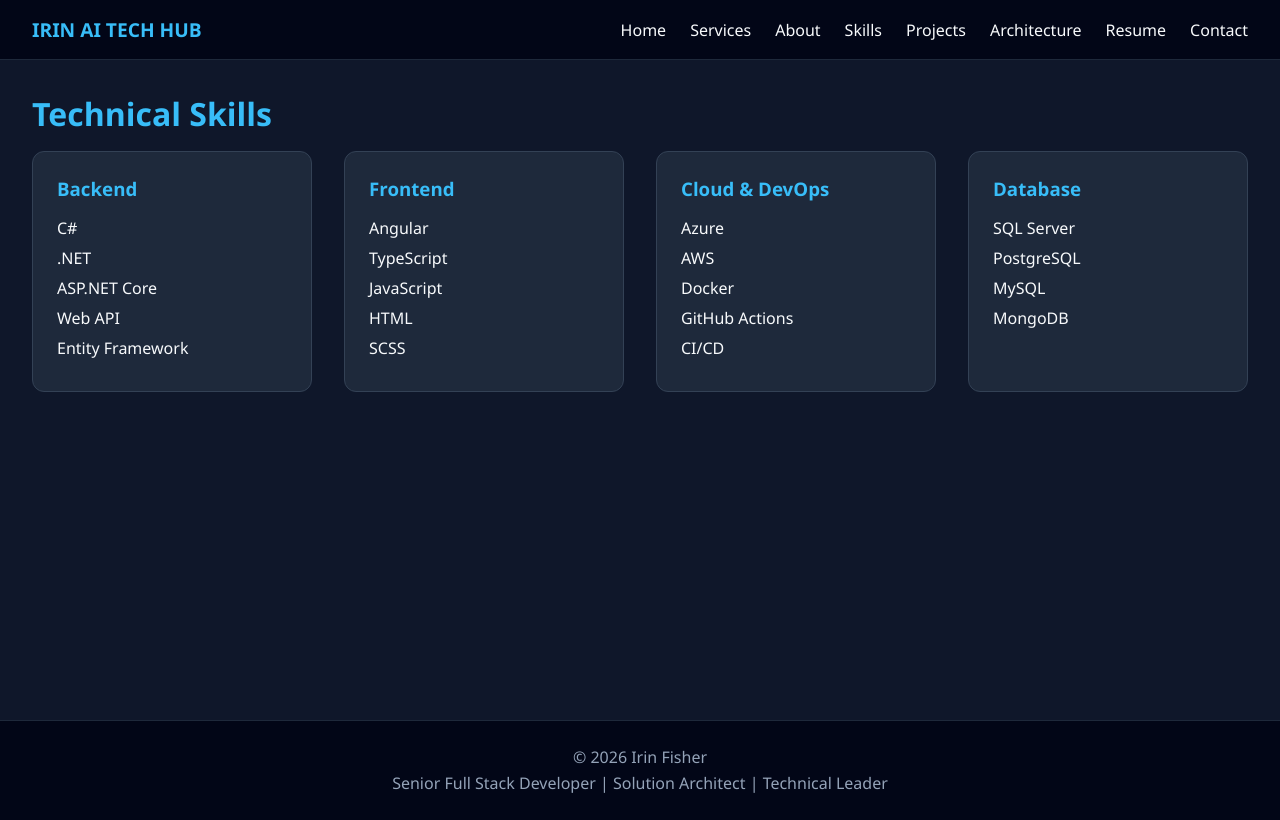
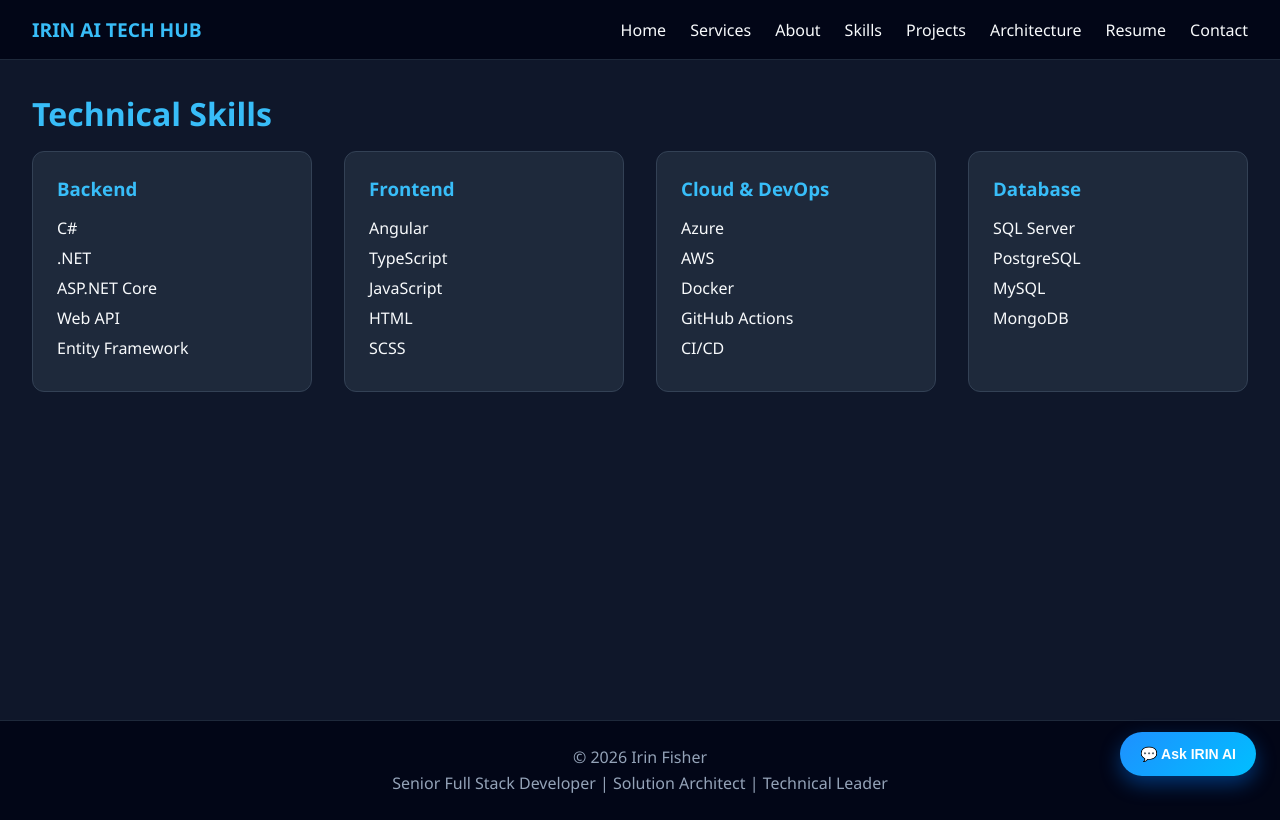
Before and after one commit to IrinFisher001/irin-ai-tech-hub, an Angular app: page /skills in a window 1280 px wide. Built offline with nearby package versions, Linux system fonts and the light colour scheme.

Commit message:
Ask IRIN AI, Global Button, Chat Window, UI only

```diff
--- a/src/app/layouts/main-layout/main-layout.html
+++ b/src/app/layouts/main-layout/main-layout.html
@@ -5,3 +5,5 @@
 </main>
 
 <app-footer></app-footer>
+
+<app-chat-assistant></app-chat-assistant>
--- a/src/app/layouts/main-layout/main-layout.ts
+++ b/src/app/layouts/main-layout/main-layout.ts
@@ -3,13 +3,15 @@ import { RouterOutlet } from '@angular/router';
 
 import { Header } from '../../shared/header/header';
 import { Footer } from '../../shared/footer/footer';
+import { ChatAssistant } from '../../shared/chat-assistant/chat-assistant';
 
 @Component({
   selector: 'app-main-layout',
   imports: [
     RouterOutlet,
     Header,
-    Footer
+    Footer,
+    ChatAssistant
   ],
   templateUrl: './main-layout.html',
   styleUrl: './main-layout.scss'
--- /dev/null
+++ b/src/app/shared/chat-assistant/chat-assistant.html
@@ -0,0 +1,49 @@
+<button
+  class="chat-button"
+  (click)="toggleChat()">
+
+  💬 Ask IRIN AI
+</button>
+
+@if (isOpen) {
+
+<div class="chat-window">
+
+  <div class="chat-header">
+    Ask IRIN AI
+  </div>
+
+  <div class="chat-body">
+
+    <div class="welcome-message">
+      <p>
+        Hello, I'm IRIN AI.
+      </p>
+
+      <p>
+        Ask me about:
+      </p>
+
+      <ul>
+        <li>Services</li>
+        <li>Experience</li>
+        <li>Projects</li>
+        <li>Architecture</li>
+        <li>Skills</li>
+      </ul>
+
+    </div>
+
+  </div>
+
+  <div class="chat-footer">
+
+    <input
+      type="text"
+      placeholder="Type your question..." />
+
+  </div>
+
+</div>
+
+}
--- /dev/null
+++ b/src/app/shared/chat-assistant/chat-assistant.scss
@@ -0,0 +1,105 @@
+.chat-button {
+  position: fixed;
+  right: 24px;
+  bottom: 24px;
+  z-index: 1000;
+
+  background: linear-gradient(
+    135deg,
+    #1e90ff,
+    #00bfff
+  );
+
+  border: none;
+  border-radius: 999px;
+
+  color: white;
+  font-size: 14px;
+  font-weight: 600;
+
+  padding: 14px 20px;
+
+  cursor: pointer;
+
+  box-shadow:
+    0 8px 20px rgba(0, 123, 255, 0.4);
+}
+
+.chat-window {
+
+  position: fixed;
+
+  right: 24px;
+  bottom: 90px;
+
+  width: 380px;
+  height: 500px;
+
+  z-index: 1000;
+
+  display: flex;
+  flex-direction: column;
+
+  background: #162233;
+
+  border: 1px solid rgba(255,255,255,0.1);
+
+  border-radius: 16px;
+
+  overflow: hidden;
+
+  box-shadow:
+    0 20px 40px rgba(0,0,0,0.4);
+}
+
+.chat-header {
+
+  padding: 16px;
+
+  font-weight: 600;
+
+  color: #35b2ff;
+
+  background: #0d1825;
+
+  border-bottom:
+    1px solid rgba(255,255,255,0.08);
+}
+
+.chat-body {
+
+  flex: 1;
+
+  padding: 20px;
+
+  color: #d7e3f0;
+
+  overflow-y: auto;
+}
+
+.chat-footer {
+
+  padding: 16px;
+
+  border-top:
+    1px solid rgba(255,255,255,0.08);
+}
+
+.chat-footer input {
+
+  width: 100%;
+
+  padding: 12px;
+
+  background: #0d1825;
+
+  border: 1px solid rgba(255,255,255,0.1);
+
+  border-radius: 10px;
+
+  color: white;
+}
+
+.welcome-message ul {
+  padding-left: 18px;
+}
--- /dev/null
+++ b/src/app/shared/chat-assistant/chat-assistant.ts
@@ -0,0 +1,16 @@
+import { Component } from '@angular/core';
+
+@Component({
+  selector: 'app-chat-assistant',
+  imports: [],
+  templateUrl: './chat-assistant.html',
+  styleUrl: './chat-assistant.scss'
+})
+export class ChatAssistant {
+
+  isOpen = false;
+
+  toggleChat(): void {
+    this.isOpen = !this.isOpen;
+  }
+}
```
Also changed, not shown: 1 other file (tests, documents, lock files or other folders).
